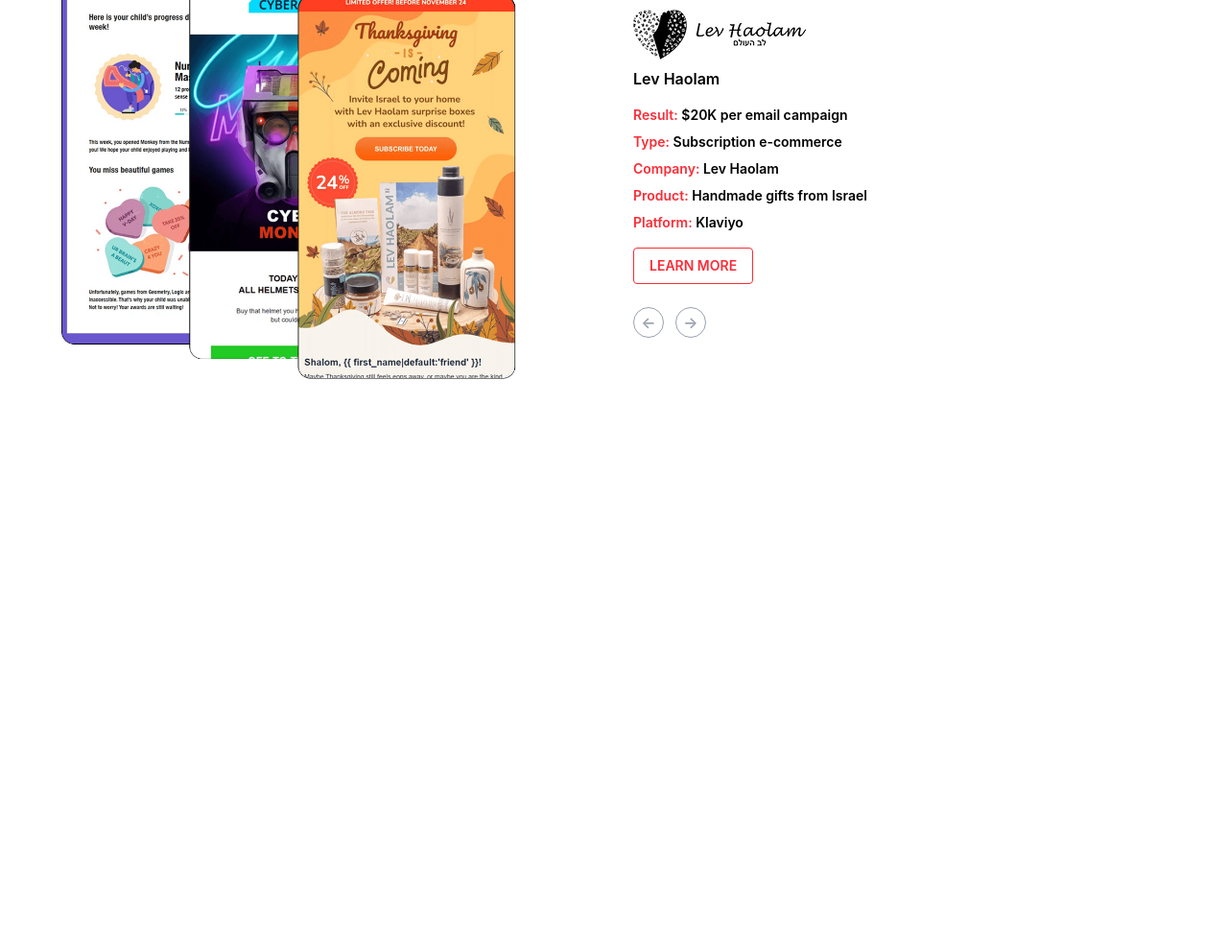
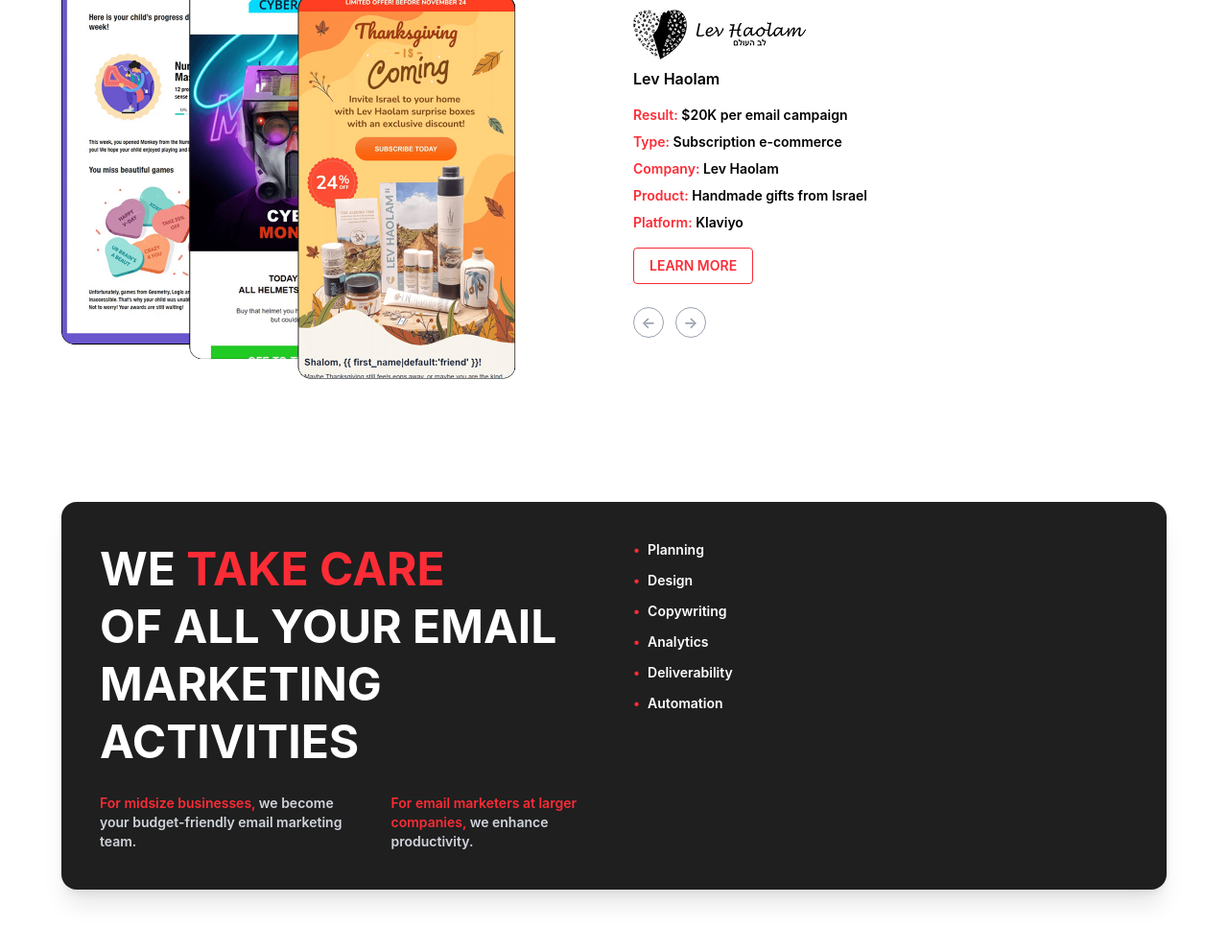
Before and after one commit to rizoshka12210/lesson-13, a website: page index.html in a window 1280 px wide. Shown: the part 1229-2220 px from the top of the page at 96% size. Before the commit the page ends 1688 px from the top, so only its background shows below. Drawn offline with nearby package versions, Linux system fonts and the light colour scheme; files that its build step writes are made by us from their sources.

Commit message:
tred: section4

```diff
--- a/index.html
+++ b/index.html
@@ -142,6 +142,44 @@
 </section>
 
 
+<section class="py-16 px-4">
+  <div class="max-w-6xl mx-auto bg-[#1f1f1f] text-white rounded-2xl p-10 shadow-xl">
+
+    <div class="grid md:grid-cols-2 gap-10">
+
+
+      <div>
+        <h2 class="text-4xl md:text-5xl font-bold leading-tight mb-6">
+          WE <span class="text-red-500">TAKE CARE</span><br>
+          OF ALL YOUR EMAIL<br>
+          MARKETING ACTIVITIES
+        </h2>
+
+        <div class="flex flex-row gap-6 text-sm text-gray-300">
+          <p>
+            <span class="text-red-500">For midsize businesses,</span> we become your budget-friendly email marketing team.
+          </p>
+          <hr class="">
+          <p>
+            <span class="text-red-500">For email marketers at larger companies,</span> we enhance productivity.
+          </p>
+        </div>
+      </div>
+
+      <ul class="space-y-3 text-sm">
+        <li class="flex items-center gap-2"><span class="text-red-500">•</span>Planning</li>
+        <li class="flex items-center gap-2"><span class="text-red-500">•</span>Design</li>
+        <li class="flex items-center gap-2"><span class="text-red-500">•</span>Copywriting</li>
+        <li class="flex items-center gap-2"><span class="text-red-500">•</span>Analytics</li>
+        <li class="flex items-center gap-2"><span class="text-red-500">•</span>Deliverability</li>
+        <li class="flex items-center gap-2"><span class="text-red-500">•</span>Automation</li>
+      </ul>
+
+    </div>
+
+  </div>
+</section>
+
 
 </body>
 </html>
```
